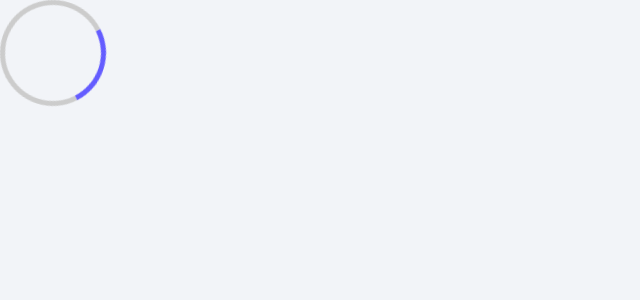
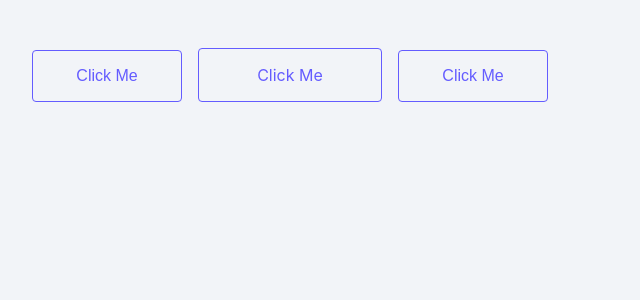
Before and after one commit to andrecantarino/react-styled-components, a JavaScript app: page / in a window 1280 px wide. Shown: the top 300 px of the page, without its empty margins (0-640 px from the left). Built offline with nearby package versions, Linux system fonts and the light colour scheme; the HTML template or start-up script is replaced by a standard one.

Commit message:
set button as a link

```diff
--- a/src/App.js
+++ b/src/App.js
@@ -1,12 +1,14 @@
 import styled from "styled-components";
 import GlobalStyles from "./global-styles";
-import Loading from "./components/Loading";
+import  { HipsterButton } from './components/Buttons';
 
 function App() {
   return (
-    <div styles={{padding: "2rem"}}>
+    <div style={{padding: "2rem"}}>
       <GlobalStyles />
-      <Loading />
+      <HipsterButton>Click me</HipsterButton>
+      <HipsterButton as="a" href="https://www.johnsmilga.com/">Click me</HipsterButton>
+      <HipsterButton>Click me</HipsterButton>
     </div>
   );
 }
--- a/src/components/Buttons.js
+++ b/src/components/Buttons.js
@@ -15,10 +15,16 @@ export const DefaultButton = styled.button`
 `
 
 export const HipsterButton = styled(DefaultButton)`
-  width: 400px;
+  width: 150px;
   background: transparent;
   color: var(--primary);
   border: 1px solid var(--primary);
+  padding: 1rem;
+  display: inline-block;
+  margin-right: 1rem;
+  text-decoration: none;
+  text-align: center;
+  font-size: 1rem;
 `
 
 export const StyledMaterialButton = styled(Button)`
```
